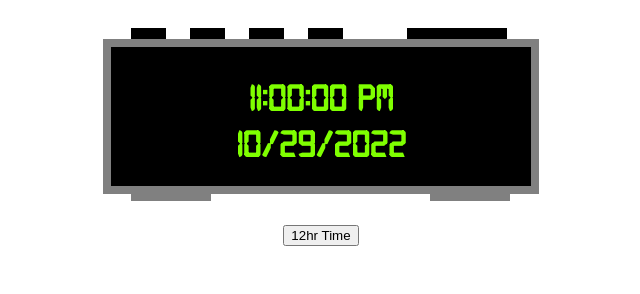
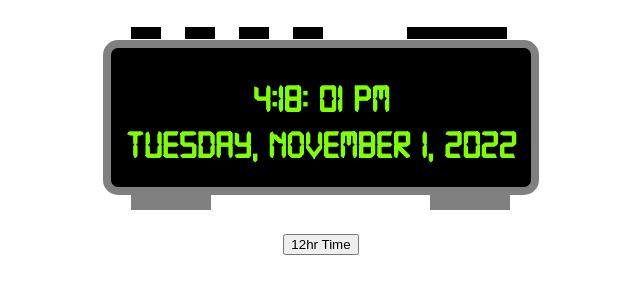
Before and after one commit to GrahamS-Tech/Digital-Clock, a plain HTML site: page index.html in a window 1280 px wide. Shown: the whole page, without its empty margins (319-959 px from the left). Drawn offline with Linux system fonts and the light colour scheme.

Commit message:
Code complete

```diff
--- a/code.js
+++ b/code.js
@@ -0,0 +1,67 @@
+let displayTime = document.getElementById("time-display");
+let displayDate = document.getElementById("date-display");
+const MILITARY_TIME = "Military Time";
+const STANDARD_TIME = "12hr Time";
+
+let toggleButton = document.getElementById("time-format-toggle");
+toggleButton.addEventListener("click", function (e) {
+  toggleButton.value =
+    toggleButton.value == STANDARD_TIME ? MILITARY_TIME : STANDARD_TIME;
+  setDateTime();
+});
+
+function setDateTime() {
+  const currentDate = new Date();
+  let currentHour = currentDate.getHours();
+  let amPm = "";
+
+  let d = new Array(7);
+  d[0] = "Sunday";
+  d[1] = "Monday";
+  d[2] = "Tuesday";
+  d[3] = "Wednesday";
+  d[4] = "Thursday";
+  d[5] = "Friday";
+  d[6] = "Saturday";
+
+  let m = new Array(12);
+  m[0] = "January";
+  m[1] = "February";
+  m[2] = "March";
+  m[3] = "April";
+  m[4] = "May";
+  m[5] = "June";
+  m[6] = "July";
+  m[7] = "August";
+  m[8] = "September";
+  m[9] = "October";
+  m[10] = "November";
+  m[11] = "December";
+
+  function formatTime(time) {
+    return time < 10 ? "0" + time : time;
+  }
+
+  if (toggleButton.value == STANDARD_TIME) {
+    amPm = currentHour >= 12 ? "PM" : "AM";
+    currentHour = currentHour >= 13 ? currentHour - 12 : currentHour;
+  } else {
+    amPm = "";
+    currentHour = formatTime(currentHour);
+  }
+
+  displayTime.textContent = `${currentHour}:${formatTime(
+    currentDate.getMinutes()
+  )}:
+  ${formatTime(currentDate.getSeconds())}
+  ${amPm}`;
+
+  displayDate.textContent = `${d[currentDate.getDay()]},
+  ${m[currentDate.getMonth()]}
+  ${currentDate.getDate()},
+  ${currentDate.getFullYear()}`;
+}
+
+setDateTime();
+
+setInterval(setDateTime, 1000);
--- a/styles.css
+++ b/styles.css
@@ -5,15 +5,16 @@
 
 #clock-buttons {
   width: 400px;
+  height: 15px;
   margin-left: auto;
   margin-right: auto;
+  margin-top: 25px;
 }
 
 .clock-button-small {
-  width: 35px;
-  height: 15px;
+  width: 30px;
+  height: 12px;
   background-color: black;
-  margin-top: 20px;
   margin-left: 10px;
   margin-right: 10px;
   display: inline-block;
@@ -21,10 +22,9 @@
 
 .clock-button-large {
   width: 100px;
-  height: 15px;
+  height: 12px;
   background-color: black;
-  margin-top: 20px;
-  margin-left: 50px;
+  margin-left: 70px;
   margin-right: 10px;
   display: inline-block;
 }
@@ -40,7 +40,9 @@
   font-size: larger;
   color: chartreuse;
   padding: 10px;
-  outline: 8px solid gray;
+  margin-top: 0;
+  border: 8px solid gray;
+  border-radius: 15px;
 }
 
 #clock-feet {
```
Also changed, not shown: index.html (indentation only).
